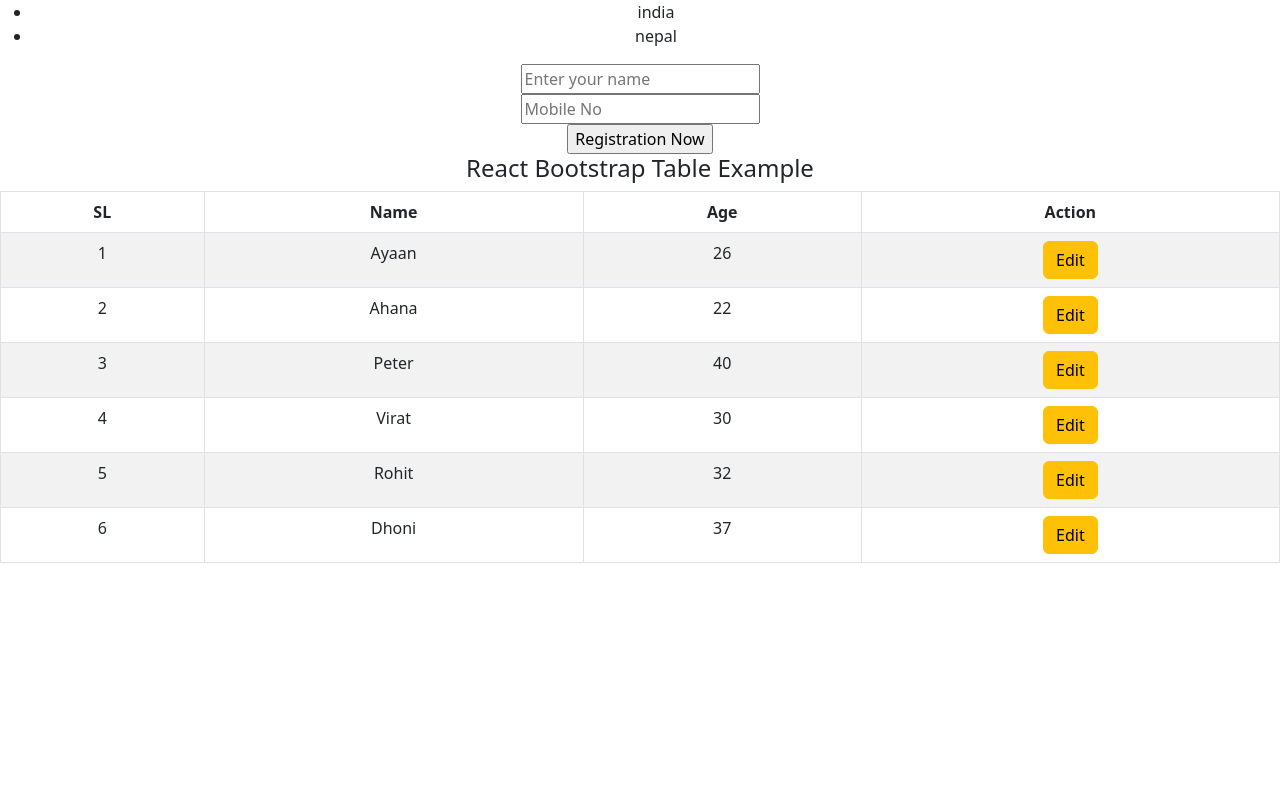
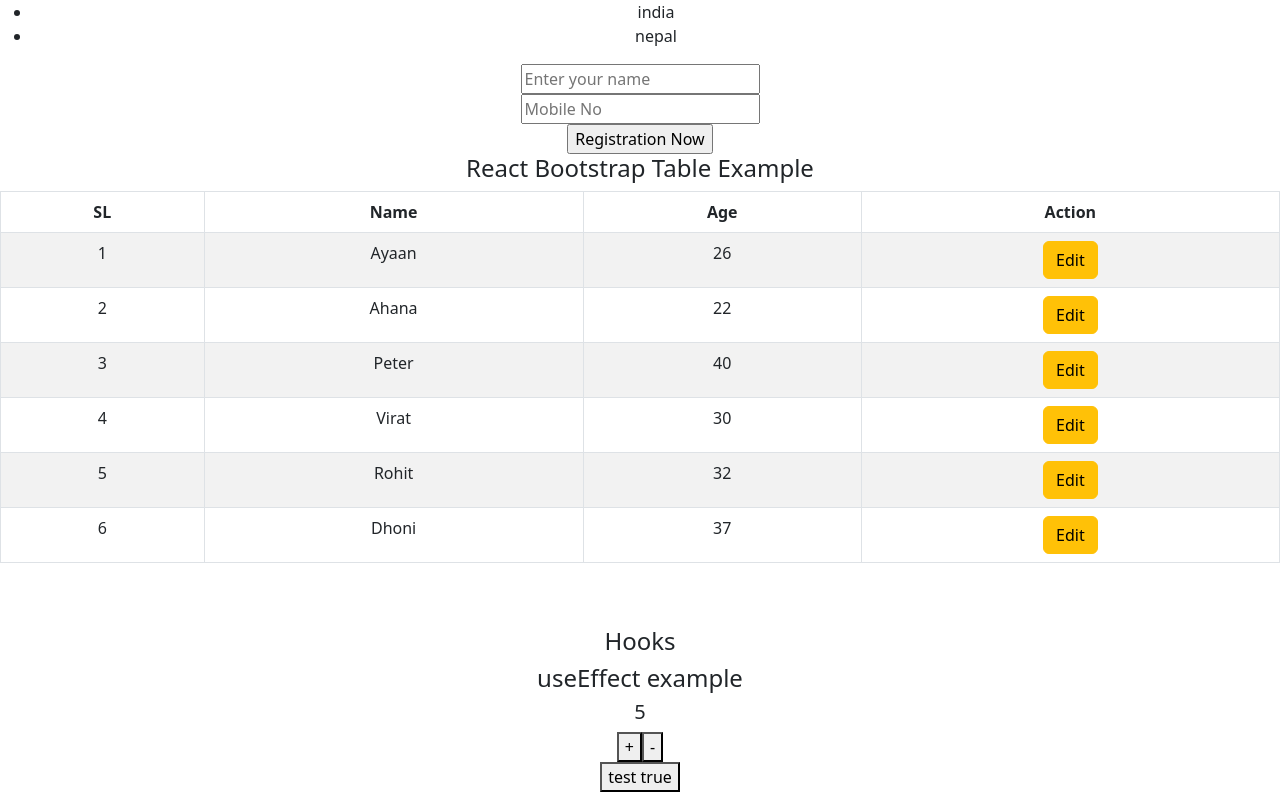
Before and after one commit to mamunurrashid1010/react-practice, a React (Create React App) app: page / in a window 1280 px wide. Shown: the part 2444-3236 px from the top of the page. Before the commit the page ends 3023 px from the top, so only its background shows below. Built offline with nearby package versions, Linux system fonts and the light colour scheme.

Commit message:
Hooks : useEffect use in a functional component.

```diff
--- a/src/App.js
+++ b/src/App.js
@@ -25,6 +25,7 @@ import GetRequestExample from './httpRequest/GetRequestExample';
 import PostRequestExample from './httpRequest/PostRequestExample';
 import ReactBootstrapTableExample from './table/ReactBootstrapTableExample';
 import StateInFunction from "./state/StateInFunction";
+import UseEffectExample from './hooks/UseEffectExample';
 
 function App() {
   return (
@@ -87,6 +88,9 @@ function App() {
       <h4>React Bootstrap Table Example</h4>
       <ReactBootstrapTableExample/>
 
+      <h4 className='pt-5'>Hooks</h4>
+      <UseEffectExample/>
+
       </scrool>
 
     </div>
--- /dev/null
+++ b/src/hooks/UseEffectExample.js
@@ -0,0 +1,45 @@
+import React, { useEffect, useState } from 'react';
+
+const UseEffectExample = () => {
+    // state
+    const [count,setCount] = useState(0);
+    const [test,setTest] = useState(false);
+
+    // example-1 : use effect, when page load first time
+    useEffect(()=>{
+        setCount(5);
+    },[])
+
+    // example-2 : use effect, every time render
+    // useEffect(()=>{
+    //     setCount(5);
+    // })
+
+    // example-3 : use effect, when test value true
+    // useEffect(()=>{
+    //     setCount(5);
+    // },[test])
+
+    // increament count value
+    const increment=()=>{
+        setCount(count=>count+1);
+    }
+
+    // decrement count value
+    const decrement=()=>{
+        setCount(count=>count-1);
+    }
+
+    return (
+        <div>
+            <h4>useEffect example</h4>
+            <h5>{count}</h5>
+            <button onClick={increment}> + </button>
+            <button onClick={decrement}> - </button>
+            <br/>
+            <button onClick={()=>setTest(true)}> test true </button>
+        </div>
+    );
+};
+
+export default UseEffectExample;
```
Also changed, not shown: 1 other file (tests, documents, lock files or other folders).
